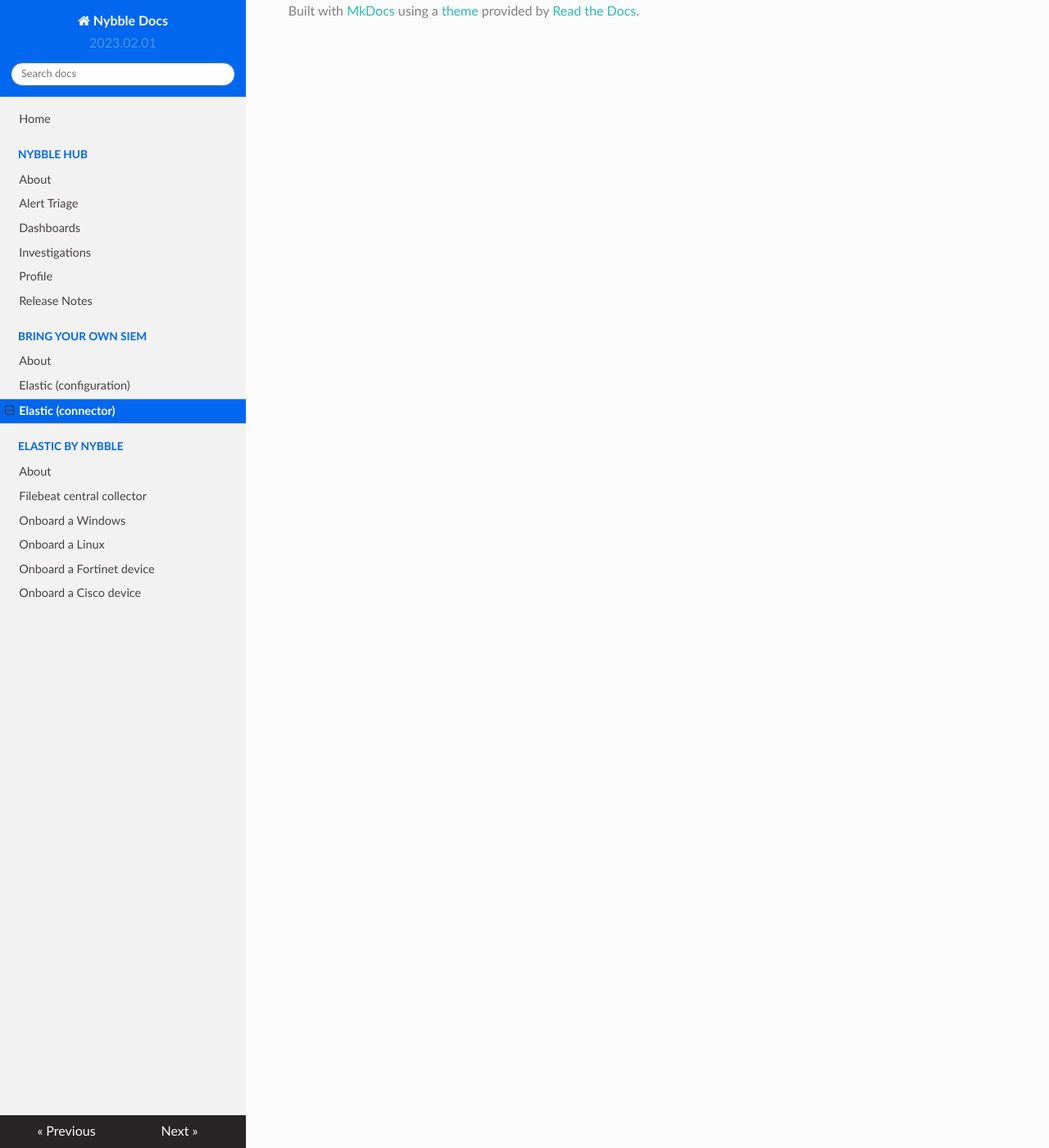
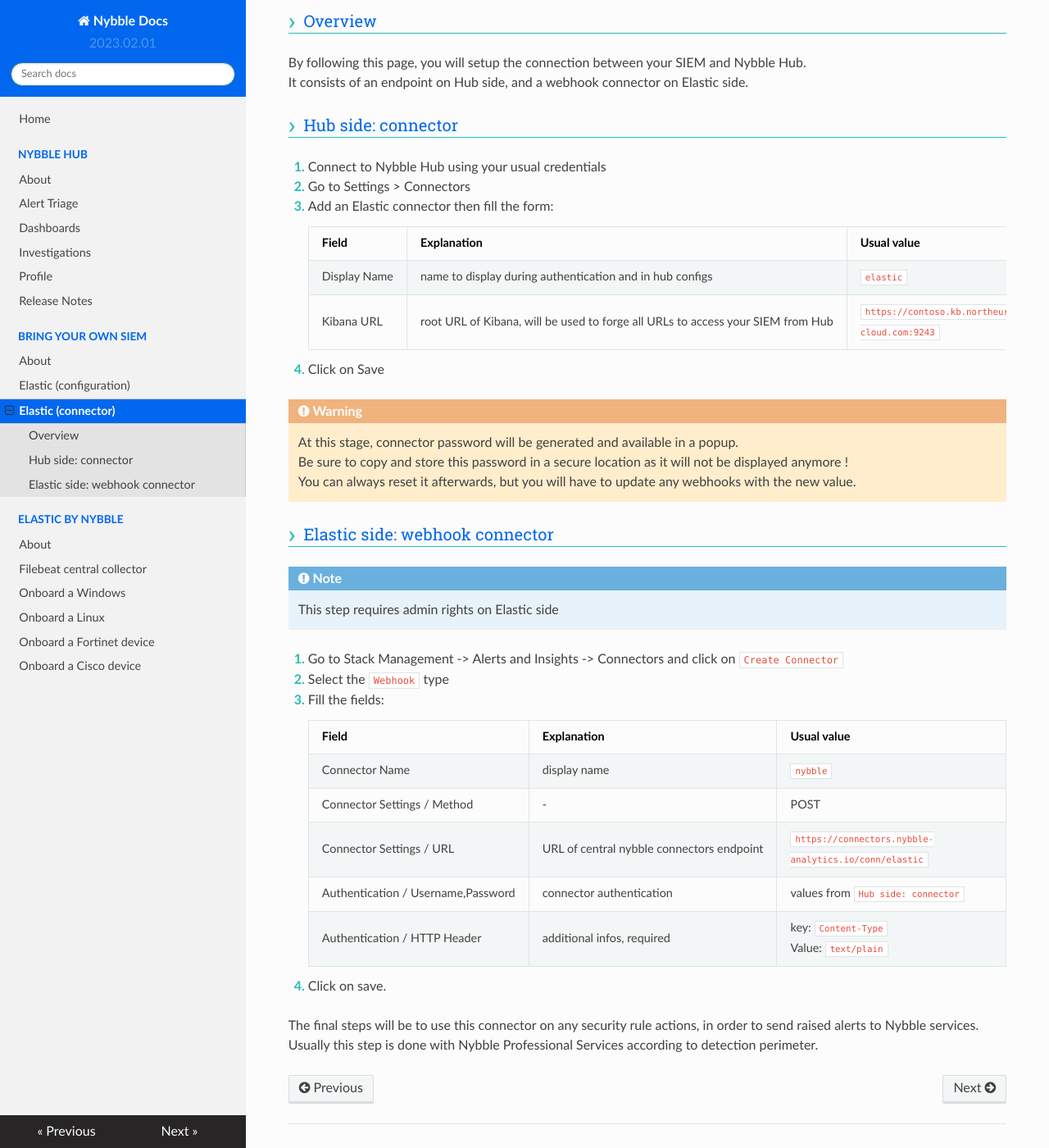
Before and after one commit to nybble-security/nybble-security.github.io, an MkDocs documentation site: the page built from docs/connectors/elastic-connector.md, in a window 1280 px wide and 1400 px high, scrolled down 270 px. Shown: the whole window at 82% size. Built offline with MkDocs 1.6.1, drawn with Linux system fonts in a browser that asks for light colours; nearby versions of some CDN libraries; some of the changed text lies outside the part shown.

Commit message:
byos doc #6 and release note #8

```diff
--- a/docs/connectors/elastic-connector.md
+++ b/docs/connectors/elastic-connector.md
@@ -1 +1,46 @@
-# Elastic Connector
+# Elastic Connector How to
+!!! note
+    This documentation suits only for Bring Your Own SIEM (BYOS) customers.
+    If you are an Elastic By Nybble customer, all configurations are already done.
+
+## Overview
+By following this page, you will setup the connection between your SIEM and Nybble Hub.
+It consists of an endpoint on Hub side, and a webhook connector on Elastic side.
+
+## Hub side: connector
+1. Connect to Nybble Hub using your usual credentials
+2. Go to Settings > Connectors
+3. Add an Elastic connector then fill the form:
+
+    | Field | Explanation | Usual value |
+    | ------ | ----------- | -------- |
+    | Display Name | name to display during authentication and in hub configs | `elastic` |
+    | Kibana URL | root URL of Kibana, will be used to forge all URLs to access your SIEM from Hub | `https://contoso.kb.northeurope.azure.elastic-cloud.com:9243` |
+
+4. Click on Save
+
+!!! warning
+    At this stage, connector password will be generated and available in a popup.
+    Be sure to copy and store this password in a secure location as it will not be displayed anymore !
+    You can always reset it afterwards, but you will have to update any webhooks with the new value.
+
+## Elastic side: webhook connector
+!!! note
+    This step requires admin rights on Elastic side
+
+1. Go to Stack Management -> Alerts and Insights -> Connectors and click on `Create Connector`
+2. Select the `Webhook` type
+3. Fill the fields:
+
+    | Field | Explanation | Usual value |
+    | ------ | ----------- | -------- |
+    | Connector Name | display name | `nybble` |
+    | Connector Settings / Method | - | POST |
+    | Connector Settings / URL | URL of central nybble connectors endpoint | `https://connectors.nybble-analytics.io/conn/elastic` |
+    | Authentication / Username,Password | connector authentication | values from `Hub side: connector` |
+    | Authentication / HTTP Header | additional infos, required | key: `Content-Type` <br> Value: `text/plain` |
+
+4. Click on save.
+
+The final steps will be to use this connector on any security rule actions, in order to send raised alerts to Nybble services.
+Usually this step is done with Nybble Professional Services according to detection perimeter.
```
Also changed, not shown: docs/connectors/elastic-configuration.md (+1 -1 lines).
